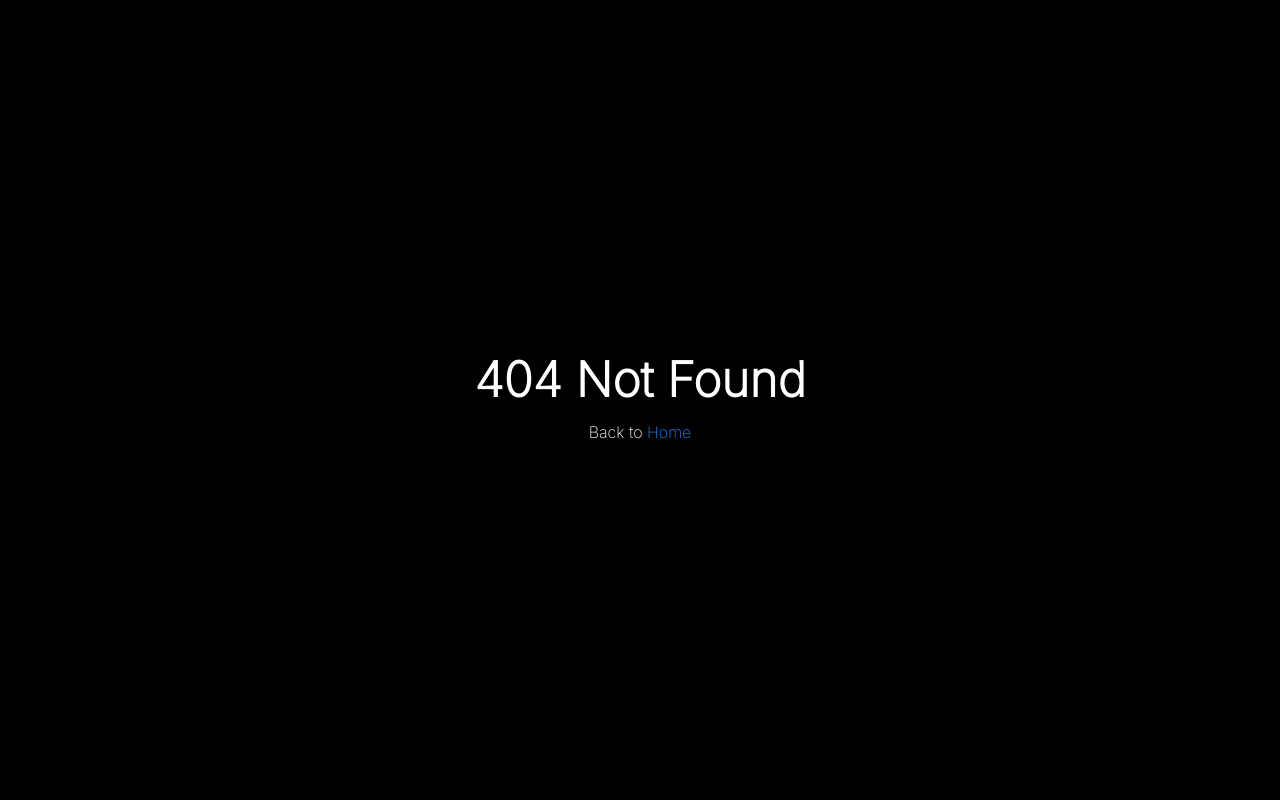
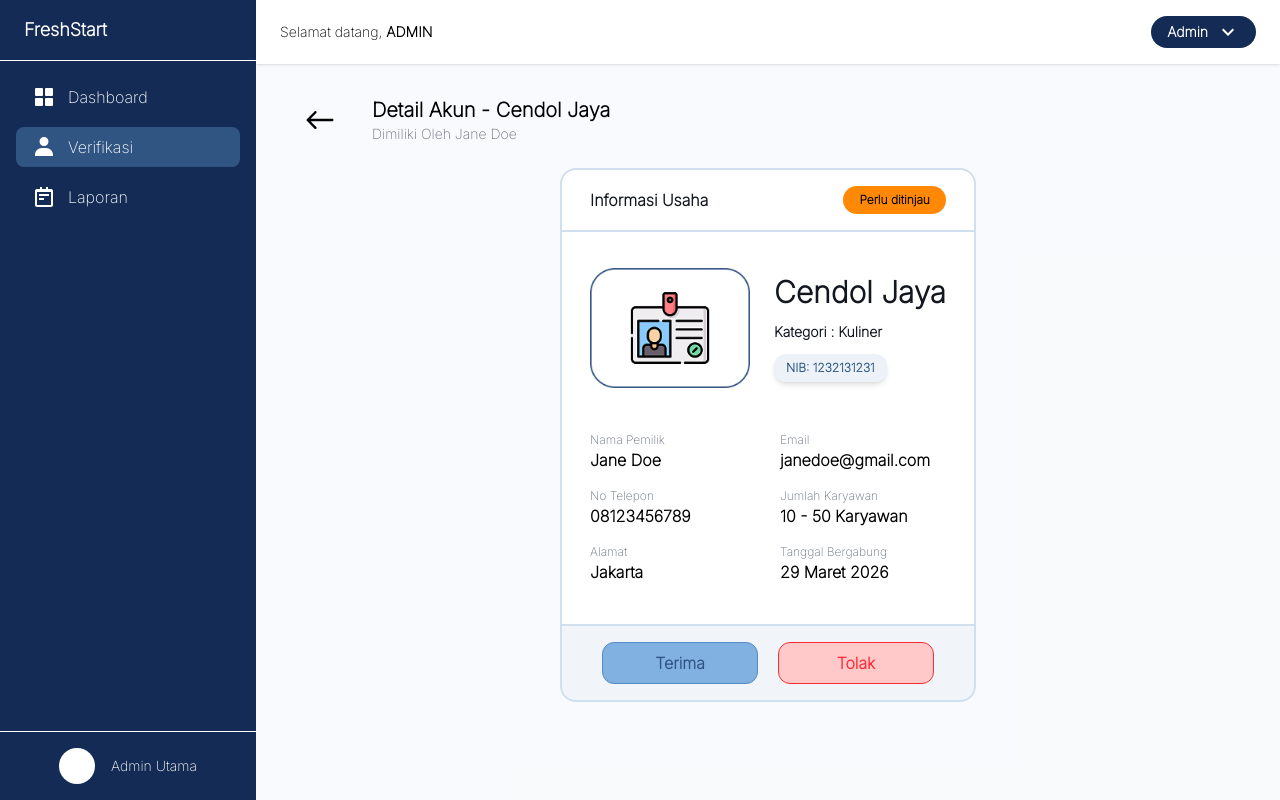
Before and after one commit to StevenVianto/WEB_Sandyakala-, a React (Vite) app in the folder client/: page /admin/verifikasi/cendol-jaya in a window 1280 px wide. Before the commit this address had no page. Built offline with nearby package versions, Linux system fonts and the light colour scheme.

Commit message:
feat(admin): slicing detail account verification

```diff
--- a/client/src/App.tsx
+++ b/client/src/App.tsx
@@ -6,6 +6,7 @@ import LoginPage from "./pages/auth/LoginPage";
 import RegisterPage from "./pages/auth/RegisterPage";
 import VerificationPage from "./pages/admin/VerificationPage";
 import ReportsPage from "./pages/admin/ReportsPage";
+import DetailVerificationPage from "./pages/admin/DetailVerificationPage";
 
 function App() {
   return (
@@ -22,6 +23,10 @@ function App() {
         <Route path="/admin">
           <Route path="dashboard" Component={DashboardPage} />
           <Route path="verifikasi" Component={VerificationPage} />
+          <Route
+            path="verifikasi/:namaUsaha"
+            Component={DetailVerificationPage}
+          />
           <Route path="laporan" Component={ReportsPage} />
         </Route>
 
--- a/client/src/components/layouts/DashboardLayout.tsx
+++ b/client/src/components/layouts/DashboardLayout.tsx
@@ -1,6 +1,8 @@
 import { BiNotepad, BiSolidGridAlt, BiSolidUser } from "react-icons/bi";
 import { MdKeyboardArrowDown } from "react-icons/md";
-import { NavLink } from "react-router";
+import { NavLink, useNavigate } from "react-router";
+import { Button } from "../ui/button";
+import { IoIosArrowRoundBack } from "react-icons/io";
 
 const menus = [
   { name: "Dashboard", icon: BiSolidGridAlt, to: "/admin/dashboard" },
@@ -34,13 +36,17 @@ interface DashboardLayoutProps {
   children: React.ReactNode;
   title: string;
   description: string;
+  showBackButton?: boolean;
 }
 
 export default function DashboardLayout({
   children,
   title,
   description,
+  showBackButton = false,
 }: DashboardLayoutProps) {
+  const navigate = useNavigate();
+
   return (
     <div className="min-h-screen flex bg-info-100/15">
       <aside className="w-64 bg-secondary text-white flex flex-col justify-between">
@@ -82,9 +88,20 @@ export default function DashboardLayout({
 
         {/* CONTENT */}
         <div className="p-6">
-          <div className="mb-4">
-            <h1 className="text-xl font-semibold">{title}</h1>
-            <p className="text-sm text-gray-500">{description}</p>
+          <div className="mb-4 flex items-center gap-3">
+            {showBackButton && (
+              <Button
+                onClick={() => navigate(-1)}
+                variant={"ghost"}
+                className="text-5xl"
+              >
+                <IoIosArrowRoundBack />
+              </Button>
+            )}
+            <div>
+              <h1 className="text-xl font-semibold">{title}</h1>
+              <p className="text-sm text-gray-500">{description}</p>
+            </div>
           </div>
 
           {children}
--- a/client/src/components/ui/button.tsx
+++ b/client/src/components/ui/button.tsx
@@ -2,7 +2,7 @@ import { cva, type VariantProps } from "class-variance-authority";
 import { cn } from "@/lib/utils";
 
 const buttonVariants = cva(
-  "inline-flex items-center justify-center rounded-xl font-medium transition",
+  "inline-flex items-center cursor-pointer justify-center rounded-xl font-medium transition",
   {
     variants: {
       variant: {
--- /dev/null
+++ b/client/src/components/ui/modal.tsx
@@ -0,0 +1,20 @@
+interface ModalProps {
+  open: boolean;
+  onClose: () => void;
+  children: React.ReactNode;
+}
+
+export function Modal({ open, onClose, children }: ModalProps) {
+  if (!open) return null;
+
+  return (
+    <div className="fixed inset-0 bg-black/30 backdrop-blur-sm z-50 flex items-center justify-center">
+      <div className="absolute inset-0 bg-black/40" onClick={onClose} />
+
+      {/* Modal */}
+      <div className="relative bg-white rounded-xl p-6 w-full max-w-md shadow-lg">
+        {children}
+      </div>
+    </div>
+  );
+}
--- /dev/null
+++ b/client/src/pages/admin/DetailVerificationPage.tsx
@@ -0,0 +1,132 @@
+import DashboardLayout from "@/components/layouts/DashboardLayout";
+import { Button } from "@/components/ui/button";
+import { Card, CardBody, CardFooter, CardHeader } from "@/components/ui/card";
+import { useParams } from "react-router";
+import CardUmkm from "@/assets/images/card-umkm.png";
+import { Modal } from "@/components/ui/modal";
+import { useState } from "react";
+
+export default function DetailVerificationPage() {
+  const { namaUsaha = "" } = useParams<{ namaUsaha: string }>();
+
+  const namaUsahaFormatted = namaUsaha
+    .split("-")
+    .map((word) => word.charAt(0).toUpperCase() + word.slice(1))
+    .join(" ");
+
+  const [open, setOpen] = useState(false);
+
+  return (
+    <DashboardLayout
+      title={`Detail Akun - ${namaUsahaFormatted}`}
+      description="Dimiliki Oleh Jane Doe"
+      showBackButton
+    >
+      <div className="flex justify-center">
+        <Card className="max-w-2xl border-2 border-info-100">
+          <CardHeader className=" flex justify-between items-center border-b-2 border-info-100">
+            <h1 className="text-md font-bold">Informasi Usaha</h1>
+            <Button className="bg-orange-400 text-black font-semibold rounded-full text-xs py-1.5">
+              Perlu ditinjau
+            </Button>
+          </CardHeader>
+          <CardBody>
+            <div className="flex gap-6 justify-between items-center mb-6">
+              <div className="shrink-0 w-40 h-40">
+                <img
+                  src={CardUmkm}
+                  alt="Card Umkm"
+                  className="w-full h-full object-contain rounded-lg"
+                />
+              </div>
+              <div className="space-y-3">
+                <h2 className="font-extrabold text-3xl">
+                  {namaUsahaFormatted}
+                </h2>
+                <p className="font-semibold text-sm">Kategori : Kuliner</p>
+                <Button
+                  size={"sm"}
+                  className="w-max bg-info-100/40 hover:text-white text-info-300 text-xs font-bold shadow-md"
+                >
+                  NIB: 1232131231
+                </Button>
+              </div>
+            </div>
+            <div className="grid grid-cols-1 md:grid-cols-2 gap-6">
+              <div className="space-y-4">
+                <div>
+                  <p className="text-xs text-gray-500 font-medium">
+                    Nama Pemilik
+                  </p>
+                  <p className=" text-black font-extrabold">Jane Doe</p>
+                </div>
+
+                <div>
+                  <p className="text-xs text-gray-500 font-medium">
+                    No Telepon
+                  </p>
+                  <p className=" text-black font-extrabold">08123456789</p>
+                </div>
+
+                <div>
+                  <p className="text-xs text-gray-500 font-medium">Alamat</p>
+                  <p className=" text-black font-extrabold">Jakarta</p>
+                </div>
+              </div>
+
+              <div className="space-y-4">
+                <div>
+                  <p className="text-xs text-gray-500 font-medium">Email</p>
+                  <p className="text-black font-extrabold">janedoe@gmail.com</p>
+                </div>
+
+                <div>
+                  <p className="text-xs text-gray-500 font-medium">
+                    Jumlah Karyawan
+                  </p>
+                  <p className="text-black font-extrabold">10 - 50 Karyawan</p>
+                </div>
+
+                <div>
+                  <p className="text-xs text-gray-500 font-medium">
+                    Tanggal Bergabung
+                  </p>
+                  <p className="text-black font-extrabold">29 Maret 2026</p>
+                </div>
+              </div>
+            </div>
+          </CardBody>
+          <CardFooter className="bg-info-100/30 flex gap-5 justify-between px-10 border-t-2 border-info-100">
+            <Button className="bg-info-200 border-info border text-info-300 hover:text-white hover:bg-info font-semibold w-1/2">
+              Terima
+            </Button>
+            <Button
+              onClick={() => setOpen(true)}
+              className="bg-red-200 border hover:bg-red-500 hover:text-white border-red-500 text-red-500 font-semibold w-1/2"
+            >
+              Tolak
+            </Button>
+          </CardFooter>
+        </Card>
+
+        <Modal open={open} onClose={() => setOpen(false)}>
+          <h1 className="text-center text-xl font-bold mb-4">
+            Anda yakin ingin menolak pengajuan ini ?
+          </h1>
+
+          <form>
+            <label className="text-sm font-bold mb-2.5 inline-block">
+              Pesan Penolakan :
+            </label>
+
+            <textarea className="w-full h-28 border-2 border-slate-300 rounded-md p-2 text-sm outline-none resize-none" />
+          </form>
+
+          <div className="flex justify-end mt-4">
+            <Button className="bg-secondary px-7 py-1 rounded-md">Kirim</Button>
+          </div>
+        </Modal>
+      </div>
+    </DashboardLayout>
+  );
+}
--- a/client/src/pages/admin/VerificationPage.tsx
+++ b/client/src/pages/admin/VerificationPage.tsx
@@ -126,7 +126,7 @@ export default function VerificationPage() {
               </td>
               <td className="px-4 py-2 border border-info-100">
                 <Link
-                  to={""}
+                  to={"/admin/verifikasi/sambal-bakar-nusantara"}
                   className="text-center block font-semibold underline text-blue-600 cursor-pointer"
                 >
                   Detail
@@ -154,7 +154,7 @@ export default function VerificationPage() {
               </td>
               <td className="px-4 py-2 border border-info-100 ">
                 <Link
-                  to={""}
+                  to={"/admin/verifikasi/cendol-jaya"}
                   className="text-center block font-semibold underline text-blue-600 cursor-pointer"
                 >
                   Detail
```
Also changed, not shown: client/src/assets/images/card-umkm.png (added).
